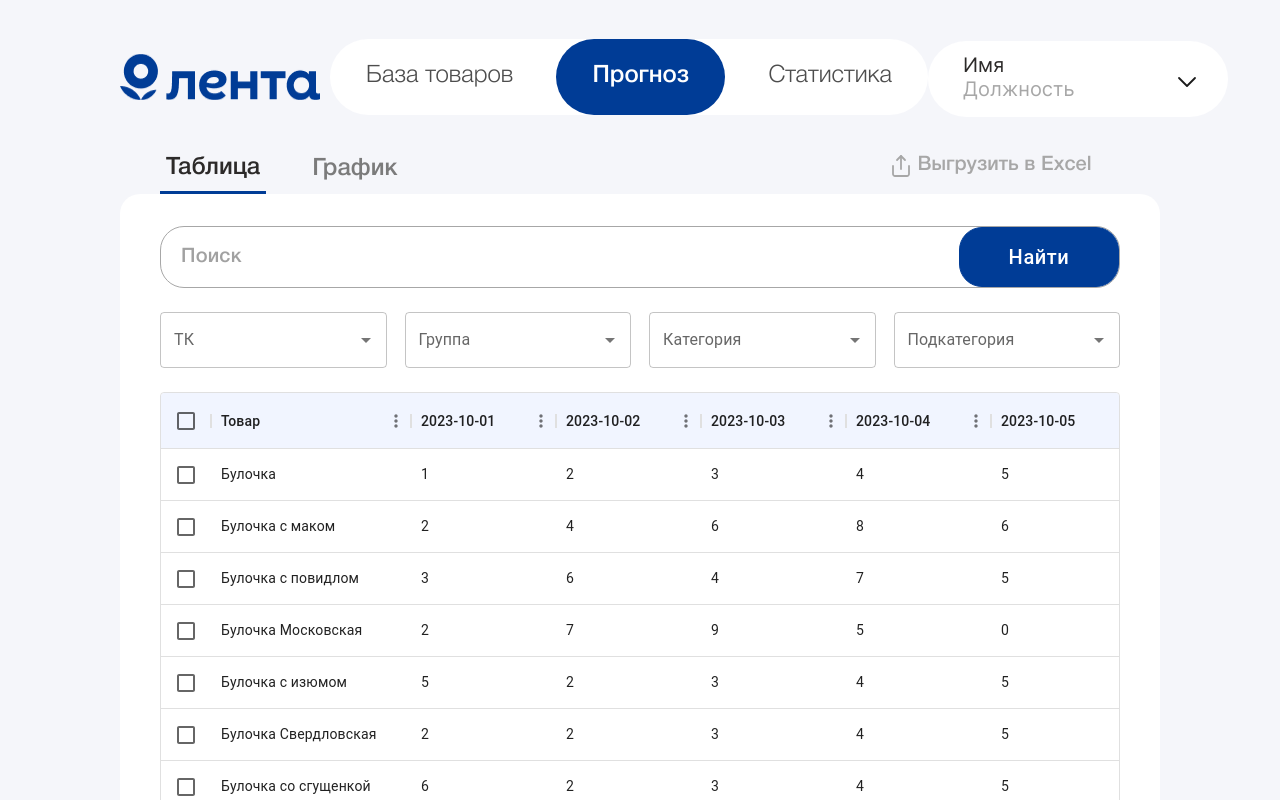
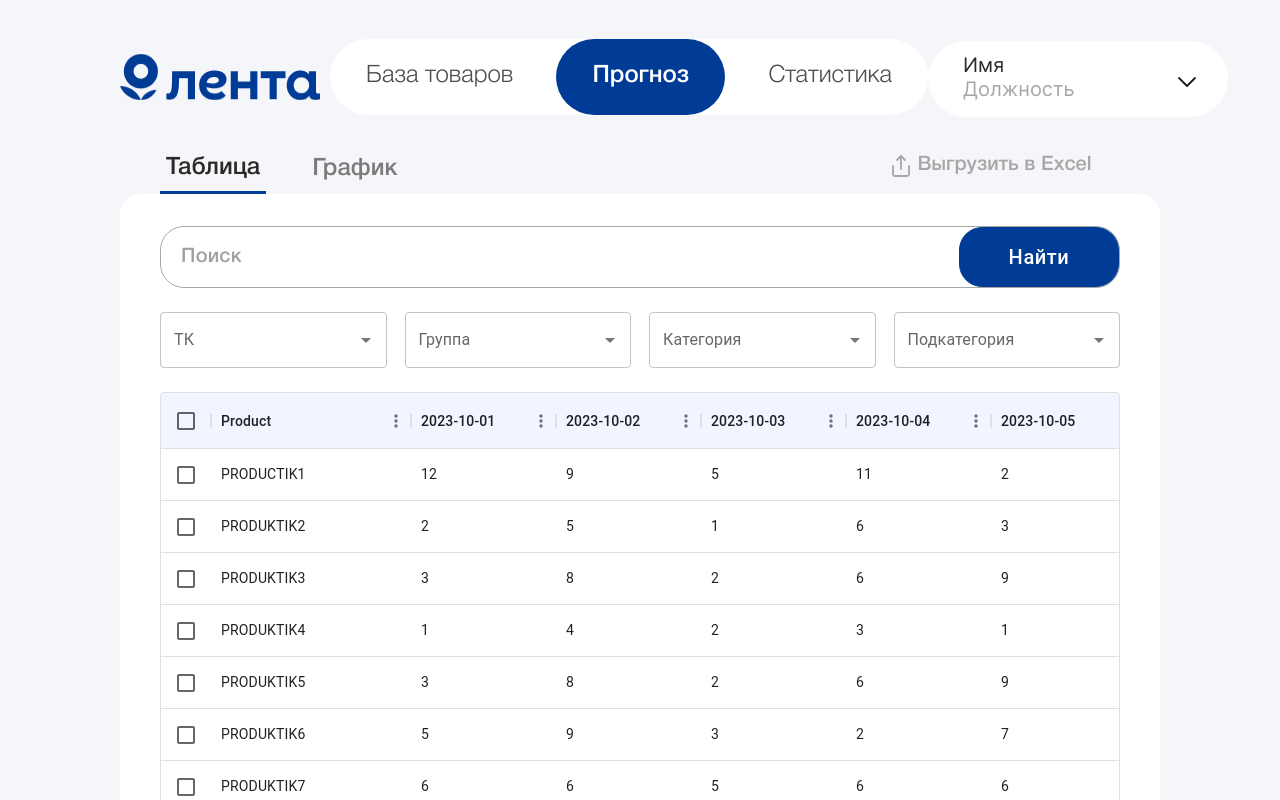
Before and after one commit to RomanKrasinskiy/demand-forecast-frontend, a React (Vite) app: page /forecast in a window 1280 px wide. Shown: the top 800 px of the page. Built offline with nearby package versions, Linux system fonts and the light colour scheme.

Commit message:
Forecast components refactored to transform forecast data from back-end into data grid and chart structures

```diff
--- a/src/components/Forecast/ForecastChart/ForecastChart.jsx
+++ b/src/components/Forecast/ForecastChart/ForecastChart.jsx
@@ -23,14 +23,60 @@ ChartJS.register(
 )
 
 const ForecastChart = () => {
-  // В табличке всегда всего одна колонка - с названием продукта.
-  const forecastChartColumns = [
-    { field: 'c1', headerName: 'Товар', width: '100%', headerClassName: 'header'},
-  ];
-  // Забираем наполнение таблицы
-  const forecastChartRows = useSelector(state => state.data.forecastChartRows);
+  // Забираем прогноз
+  const forecast = useSelector(state => state.data.forecast);
+
+  // ГРАФИК
+  // Функция трансформации данных с бэка в съедобный для ChartJS вид
+  function transformForecastChartData(initialArray) {
+    const labels = Object.keys(initialArray[0].forecast);
+    const datasets = [];
+
+    function generateColors(numColors) {
+      const colors = [];
+      const goldenAngle = 360 / 1.61803398875; // Golden angle in degrees
+      for (let i = 0; i < numColors; i++) {
+        const hue = (goldenAngle * i) % 360; // Generate a hue value
+        const color = `hsl(${hue}, 70%, 50%)`; // Convert to HSL color format
+        colors.push(color);
+      }
+      return colors;
+    }
+
+    const fixedColors = generateColors(initialArray.length);
+
+    initialArray.forEach((item, index) => {
+      const color = fixedColors[index];
+      const productData = {
+        label: item.product,
+        data: labels.map((date) => item.forecast[date]),
+        backgroundColor: color,
+        borderColor: color,
+        pointBorderColor: '#003C96',
+      };
+      datasets.push(productData);
+    });
+
+    return { labels, datasets };
+  }
+  // Трансформируем прогноз в дату для графика
+  const forecastChartData = transformForecastChartData(forecast);
+  // Определяем максимальное значение в датасетах для обозначеия границы графика по оси Y
+  function findMaxValueInDatasets(chartData) {
+    let maxValue = Number.MIN_SAFE_INTEGER;
+
+    chartData.datasets.forEach((dataset) => {
+      const maxInDataset = Math.max(...dataset.data);
+      if (maxInDataset > maxValue) {
+        maxValue = maxInDataset;
+      }
+    });
+
+    return maxValue;
+  }
+  // Записываем максимальное значение в переменную
+  const maxValue = findMaxValueInDatasets(forecastChartData);
   // Опции для графика
-  // const maxValue = подумать над формулой, которая считает максимальное значение по оси У;
   const options = {
     plugins: {
       legend: {
@@ -40,12 +86,29 @@ const ForecastChart = () => {
     scales: {
       y: {
         beginAtZero: true,
-        max: 20,
+        max: maxValue+2,
       }
     },
     responsive: true
   }
-  const forecastChartData = useSelector(state => state.data.forecastChartData);
+
+  // ТАБЛИЦА РЯДОМ С ГРАФИКОМ
+  // Функция трансформации данных с бэка в съедобный для Data Grid вид - строки
+  function transformForecastChartTableRows(initialArray) {
+    const finalArray = initialArray.map((item, index) => ({
+      id: index + 1,
+      c1: item.product,
+    }));
+
+    return finalArray;
+  }
+  // Трансформируем прогноз в строки
+  const forecastChartTableRowsDataGrid = transformForecastChartTableRows(forecast);
+  // В табличке всегда всего одна колонка - с названием продукта.
+  const forecastChartColumns = [
+    { field: 'c1', headerName: 'Товар', width: '100%', headerClassName: 'header'},
+  ];
+
   // контролируем выбранные ячейки
   const forecastRowSelection = useSelector(state => state.filter.productRowSelect);
 
@@ -62,7 +125,7 @@ const ForecastChart = () => {
       </div>
       <div className={ForecastChartCSS.table}>
         <DataGrid
-          rows={forecastChartRows}
+          rows={forecastChartTableRowsDataGrid}
           columns={forecastChartColumns}
           initialState={{
             pagination: { paginationModel: { pageSize: 9 }},
--- a/src/components/Forecast/ForecastTable/ForecastTable.jsx
+++ b/src/components/Forecast/ForecastTable/ForecastTable.jsx
@@ -7,13 +7,55 @@ const ForecastTable = () => {
   // контролируем выбранные ячейки
   const forecastRowSelection = useSelector(state => state.filter.productRowSelect);
 
-  // Забираем наполнение таблицы
-  const forecastTableColumns = useSelector(state => state.data.forecastTableColumns);
-  const forecastTableRows = useSelector(state => state.data.forecastTableRows);
+  // Забираем прогноз
+  const forecast = useSelector(state => state.data.forecast);
+
+  // Функция трансформации данных с бэка в съедобный для Data Grid вид - строки
+  function transformForecastTableRows(initialArray) {
+    const finalArray = initialArray.map((item, index) => {
+      const forecastValues = Object.values(item.forecast);
+
+      const transformedItem = {
+        id: index + 1,
+        c1: item.product,
+      };
+
+      for (let i = 0; i < forecastValues.length; i++) {
+        transformedItem[`c${i + 2}`] = forecastValues[i];
+      }
+
+      return transformedItem;
+    });
+
+    return finalArray;
+  }
+  // Трансформируем прогноз в строки
+  const forecastTableRowsDataGrid = transformForecastTableRows(forecast);
+
+  // Функция трансформации данных с бэка в съедобный для Data Grid вид - колонки
+  function transformForecastTableColumns(initialArray) {
+    const columns = [
+      { field: 'c1', headerName: 'Product', width: 200, headerClassName: 'header' },
+    ];
+
+    const forecastDates = Object.keys(initialArray[0].forecast);
+
+    forecastDates.forEach((date, index) => {
+      columns.push({
+        field: `c${index + 2}`,
+        headerName: date,
+        width: 145,
+        headerClassName: 'header',
+      });
+    });
+
+    return columns;
+  }
+  // Трансформируем прогноз в колонки
+  const forecastTableColumnsDataGrid = transformForecastTableColumns(forecast);
 
   // Создаём диспетчер
   const dispatch = useDispatch();
-
 
   return (
     <div className={ForecastTableCSS.table}>
@@ -26,8 +68,8 @@ const ForecastTable = () => {
             backgroundColor: '#F1F5FF',
           },
         }}
-        rows={forecastTableRows}
-        columns={forecastTableColumns}
+        rows={forecastTableRowsDataGrid}
+        columns={forecastTableColumnsDataGrid}
         initialState={{
           pagination: { paginationModel: { pageSize: 10 }},
         }}
--- a/src/components/store/dataSlice.js
+++ b/src/components/store/dataSlice.js
@@ -124,103 +124,332 @@ export const dataSlice = createSlice({
       { id: 14, c1: 'Реутов, Юбилейный 2А', c2: 'Мучное изделие', c3: 'Штучная продукция', c4: 'Жареная выпечка', c5: 'Чебурек'},
       { id: 15, c1: 'Реутов, Юбилейный 2А', c2: 'Овощи', c3: 'Весовая продукция', c4: 'Капуста', c5: 'Брокколи'},
     ],
-    forecastTableRows:[
-      { id: 1, c1: 'Булочка', c2: 1, c3: 2, c4: 3, c5: 4, c6: 5, c7: 6, c8: 7, c9: 8, c10: 9, c11: 10, c12: 9, c13: 8, c14: 7, c15: 6},
-      { id: 2, c1: 'Булочка с маком', c2: 2, c3: 4, c4: 6, c5: 8, c6: 6, c7: 4, c8: 6, c9: 8, c10: 4, c11: 2, c12: 10, c13: 6, c14: 4, c15: 8},
-      { id: 3, c1: 'Булочка с повидлом', c2: 3, c3: 6, c4: 4, c5: 7, c6: 5, c7: 8, c8: 9, c9: 3, c10: 5, c11: 14, c12: 12, c13: 10, c14: 8, c15: 7},
-      { id: 4, c1: 'Булочка Московская', c2: 2, c3: 7, c4: 9, c5: 5, c6: 0, c7: 2, c8: 8, c9: 8, c10: 4, c11: 1, c12: 9, c13: 7, c14: 1, c15: 6},
-      { id: 5, c1: 'Булочка с изюмом', c2: 5, c3: 2, c4: 3, c5: 4, c6: 5, c7: 6, c8: 7, c9: 8, c10: 9, c11: 10, c12: 9, c13: 8, c14: 7, c15: 6},
-      { id: 6, c1: 'Булочка Свердловская', c2: 2, c3: 2, c4: 3, c5: 4, c6: 5, c7: 6, c8: 7, c9: 8, c10: 9, c11: 10, c12: 9, c13: 8, c14: 7, c15: 6},
-      { id: 7, c1: 'Булочка со сгущенкой', c2: 6, c3: 2, c4: 3, c5: 4, c6: 5, c7: 6, c8: 7, c9: 8, c10: 9, c11: 10, c12: 9, c13: 8, c14: 7, c15: 6},
-      { id: 8, c1: 'Булочка с творогом', c2: 3, c3: 2, c4: 3, c5: 4, c6: 5, c7: 6, c8: 7, c9: 8, c10: 9, c11: 10, c12: 9, c13: 8, c14: 7, c15: 6},
-      { id: 9, c1: 'Слойка с ветчиной', c2: 7, c3: 2, c4: 3, c5: 4, c6: 5, c7: 6, c8: 7, c9: 8, c10: 9, c11: 10, c12: 9, c13: 8, c14: 7, c15: 6},
-      { id: 10, c1: 'Слойка с сыром', c2: 9, c3: 3, c4: 2, c5: 3, c6: 8, c7: 4, c8: 6, c9: 2, c10: 6, c11: 4, c12: 3, c13: 3, c14: 8, c15: 3},
-      { id: 11, c1: 'Слойка с джемом', c2: 3, c3: 1, c4: 4, c5: 1, c6: 5, c7: 9, c8: 2, c9: 6, c10: 5, c11: 3, c12: 5, c13: 8, c14: 9, c15: 7},
-      { id: 12, c1: 'Хачапури', c2: 8, c3: 2, c4: 3, c5: 4, c6: 5, c7: 6, c8: 7, c9: 8, c10: 9, c11: 10, c12: 9, c13: 8, c14: 7, c15: 6},
-      { id: 13, c1: 'Беляш', c2: 7, c3: 2, c4: 3, c5: 4, c6: 5, c7: 6, c8: 7, c9: 8, c10: 9, c11: 10, c12: 9, c13: 8, c14: 7, c15: 6},
-      { id: 14, c1: 'Чебурек', c2: 4, c3: 2, c4: 3, c5: 4, c6: 5, c7: 6, c8: 7, c9: 8, c10: 9, c11: 10, c12: 9, c13: 8, c14: 7, c15: 6},
-      { id: 15, c1: 'Брокколи', c2: 0, c3: 0, c4: 1, c5: 0, c6: 2, c7: 0, c8: 1, c9: 0, c10: 1, c11: 0, c12: 0, c13: 2, c14: 0, c15: 1},
-    ],
-    forecastTableColumns: [
-      { field: 'c1', headerName: 'Товар', width: 200, headerClassName: 'header'},
-      { field: 'c2', headerName: '2023-10-01', width: 145, headerClassName: 'header' },
-      { field: 'c3', headerName: '2023-10-02', width: 145, headerClassName: 'header' },
-      { field: 'c4', headerName: '2023-10-03', width: 145, headerClassName: 'header' },
-      { field: 'c5', headerName: '2023-10-04', width: 145, headerClassName: 'header' },
-      { field: 'c6', headerName: '2023-10-05', width: 145, headerClassName: 'header' },
-      { field: 'c7', headerName: '2023-10-06', width: 145, headerClassName: 'header' },
-      { field: 'c8', headerName: '2023-10-07', width: 145, headerClassName: 'header' },
-      { field: 'c9', headerName: '2023-10-08', width: 145, headerClassName: 'header' },
-      { field: 'c10', headerName: '2023-10-09', width: 145, headerClassName: 'header' },
-      { field: 'c11', headerName: '2023-10-10', width: 145, headerClassName: 'header' },
-      { field: 'c12', headerName: '2023-10-11', width: 145, headerClassName: 'header' },
-      { field: 'c13', headerName: '2023-10-12', width: 145, headerClassName: 'header' },
-      { field: 'c14', headerName: '2023-10-13', width: 145, headerClassName: 'header' },
-      { field: 'c15', headerName: '2023-10-14', width: 145, headerClassName: 'header' },
-    ],
-    forecastChartRows: [
-      { id: 1, c1: 'Булочка'},
-      { id: 2, c1: 'Булочка с маком'},
-      { id: 3, c1: 'Булочка с повидлом'},
-      { id: 4, c1: 'Булочка Московская'},
-      { id: 5, c1: 'Булочка с изюмом'},
-      { id: 6, c1: 'Булочка Свердловская'},
-      { id: 7, c1: 'Булочка со сгущенкой'},
-      { id: 8, c1: 'Булочка с творогом'},
-      { id: 9, c1: 'Слойка с ветчиной'},
-      { id: 10, c1: 'Слойка с сыром'},
-      { id: 11, c1: 'Слойка с джемом'},
-      { id: 12, c1: 'Хачапури'},
-      { id: 13, c1: 'Беляш'},
-      { id: 14, c1: 'Чебурек'},
-      { id: 15, c1: 'Брокколи'},
-    ],
-    forecastChartData: {
-      labels: ['2023-10-01', '2023-10-02', '2023-10-03', '2023-10-04', '2023-10-05', '2023-10-06', '2023-10-07', '2023-10-08', '2023-10-09', '2023-10-10', '2023-10-11', '2023-10-12', '2023-10-13', '2023-10-14'],
-      datasets: [
+
+    forecast: [
       {
-          label: 'Булочка с маком',
-          data: [ 3, 1, 4, 1, 5, 9, 2, 6, 5, 3, 5, 8, 9, 7 ],
-          backgroundColor: 'black',
-          borderColor: 'black',
-          pointBorderColor: '#003C96',
+          "store": "MAGAZ",
+          "product": "PRODUCTIK1",
+          "forecast_date": "2023-09-30",
+          "forecast": {
+              "2023-10-01": 12,
+              "2023-10-02": 9,
+              "2023-10-03": 5,
+              "2023-10-04": 11,
+              "2023-10-05": 2,
+              "2023-10-06": 3,
+              "2023-10-07": 1,
+              "2023-10-08": 4,
+              "2023-10-09": 1,
+              "2023-10-10": 5,
+              "2023-10-11": 9,
+              "2023-10-12": 6,
+              "2023-10-13": 7,
+              "2023-10-14": 2,
+          }
       },
       {
-          label: 'Чебурек',
-          data: [ 9, 3, 2, 3, 8, 4, 6, 2, 6, 4, 3, 3, 8, 3 ],
-          backgroundColor: '#FFB900',
-          borderColor: '#FFB900',
-          pointBorderColor: '#003C96',
+          "store": "MAGAZ",
+          "product": "PRODUKTIK2",
+          "forecast_date": "2023-09-30",
+          "forecast": {
+            "2023-10-01": 2,
+            "2023-10-02": 5,
+            "2023-10-03": 1,
+            "2023-10-04": 6,
+            "2023-10-05": 3,
+            "2023-10-06": 9,
+            "2023-10-07": 2,
+            "2023-10-08": 8,
+            "2023-10-09": 10,
+            "2023-10-10": 13,
+            "2023-10-11": 3,
+            "2023-10-12": 7,
+            "2023-10-13": 5,
+            "2023-10-14": 1,
+          }
       },
       {
-          label: 'Слойка с ветчиной',
-          data: [ 2, 7, 9, 5, 0, 2, 8, 8, 4, 1, 9, 7, 1, 6 ],
-          backgroundColor: '#D17CCB',
-          borderColor: '#D17CCB',
-          pointBorderColor: '#003C96',
+        "store": "MAGAZ",
+        "product": "PRODUKTIK3",
+        "forecast_date": "2023-09-30",
+        "forecast": {
+          "2023-10-01": 3,
+          "2023-10-02": 8,
+          "2023-10-03": 2,
+          "2023-10-04": 6,
+          "2023-10-05": 9,
+          "2023-10-06": 17,
+          "2023-10-07": 15,
+          "2023-10-08": 4,
+          "2023-10-09": 11,
+          "2023-10-10": 12,
+          "2023-10-11": 5,
+          "2023-10-12": 8,
+          "2023-10-13": 2,
+          "2023-10-14": 0,
+        }
       },
       {
-          label: 'Бородинский хлеб',
-          data: [ 9, 3, 9, 9, 3, 7, 5, 1, 0, 5, 8, 2, 0, 9 ],
-          backgroundColor: 'brown',
-          borderColor: 'brown',
-          pointBorderColor: '#003C96',
+        "store": "MAGAZ",
+        "product": "PRODUKTIK4",
+        "forecast_date": "2023-09-30",
+        "forecast": {
+          "2023-10-01": 1,
+          "2023-10-02": 4,
+          "2023-10-03": 2,
+          "2023-10-04": 3,
+          "2023-10-05": 1,
+          "2023-10-06": 3,
+          "2023-10-07": 7,
+          "2023-10-08": 3,
+          "2023-10-09": 1,
+          "2023-10-10": 3,
+          "2023-10-11": 9,
+          "2023-10-12": 3,
+          "2023-10-13": 3,
+          "2023-10-14": 5,
+        }
       },
       {
-          label: 'Броколли',
-          data: [ 7, 4, 9, 4, 4, 5, 9, 2, 3, 0, 7, 8, 1, 6 ],
-          backgroundColor: '#007841',
-          borderColor: '#007841',
-          pointBorderColor: '#003C96',
-        }
-      ]
+        "store": "MAGAZ",
+        "product": "PRODUKTIK5",
+        "forecast_date": "2023-09-30",
+        "forecast": {
+          "2023-10-01": 3,
+          "2023-10-02": 8,
+          "2023-10-03": 2,
+          "2023-10-04": 6,
+          "2023-10-05": 9,
+          "2023-10-06": 17,
+          "2023-10-07": 15,
+          "2023-10-08": 4,
+          "2023-10-09": 11,
+          "2023-10-10": 12,
+          "2023-10-11": 5,
+          "2023-10-12": 8,
+          "2023-10-13": 2,
+          "2023-10-14": 0,
         }
       },
+      {
+        "store": "MAGAZ",
+        "product": "PRODUKTIK6",
+        "forecast_date": "2023-09-30",
+        "forecast": {
+          "2023-10-01": 5,
+          "2023-10-02": 9,
+          "2023-10-03": 3,
+          "2023-10-04": 2,
+          "2023-10-05": 7,
+          "2023-10-06": 16,
+          "2023-10-07": 18,
+          "2023-10-08": 2,
+          "2023-10-09": 15,
+          "2023-10-10": 14,
+          "2023-10-11": 9,
+          "2023-10-12": 10,
+          "2023-10-13": 16,
+          "2023-10-14": 7,
+        }
+      },
+      {
+        "store": "MAGAZ",
+        "product": "PRODUKTIK7",
+        "forecast_date": "2023-09-30",
+        "forecast": {
+          "2023-10-01": 6,
+          "2023-10-02": 6,
+          "2023-10-03": 5,
+          "2023-10-04": 6,
+          "2023-10-05": 6,
+          "2023-10-06": 9,
+          "2023-10-07": 6,
+          "2023-10-08": 6,
+          "2023-10-09": 8,
+          "2023-10-10": 3,
+          "2023-10-11": 6,
+          "2023-10-12": 6,
+          "2023-10-13": 2,
+          "2023-10-14": 6,
+        }
+      },
+      {
+        "store": "MAGAZ",
+        "product": "PRODUKTIK8",
+        "forecast_date": "2023-09-30",
+        "forecast": {
+          "2023-10-01": 7,
+          "2023-10-02": 4,
+          "2023-10-03": 3,
+          "2023-10-04": 2,
+          "2023-10-05": 1,
+          "2023-10-06": 0,
+          "2023-10-07": 0,
+          "2023-10-08": 0,
+          "2023-10-09": 2,
+          "2023-10-10": 5,
+          "2023-10-11": 9,
+          "2023-10-12": 11,
+          "2023-10-13": 16,
+          "2023-10-14": 19,
+        }
+      },
+      {
+        "store": "MAGAZ",
+        "product": "PRODUKTIK9",
+        "forecast_date": "2023-09-30",
+        "forecast": {
+          "2023-10-01": 8,
+          "2023-10-02": 8,
+          "2023-10-03": 8,
+          "2023-10-04": 6,
+          "2023-10-05": 8,
+          "2023-10-06": 8,
+          "2023-10-07": 14,
+          "2023-10-08": 17,
+          "2023-10-09": 12,
+          "2023-10-10": 12,
+          "2023-10-11": 8,
+          "2023-10-12": 8,
+          "2023-10-13": 9,
+          "2023-10-14": 17,
+        }
+      },
+      {
+        "store": "MAGAZ",
+        "product": "PRODUKTIK10",
+        "forecast_date": "2023-09-30",
+        "forecast": {
+          "2023-10-01": 9,
+          "2023-10-02": 11,
+          "2023-10-03": 15,
+          "2023-10-04": 12,
+          "2023-10-05": 16,
+          "2023-10-06": 18,
+          "2023-10-07": 14,
+          "2023-10-08": 11,
+          "2023-10-09": 10,
+          "2023-10-10": 15,
+          "2023-10-11": 15,
+          "2023-10-12": 18,
+          "2023-10-13": 12,
+          "2023-10-14": 10,
+        }
+      },
+      {
+        "store": "MAGAZ",
+        "product": "PRODUKTIK11",
+        "forecast_date": "2023-09-30",
+        "forecast": {
+          "2023-10-01": 10,
+          "2023-10-02": 2,
+          "2023-10-03": 3,
+          "2023-10-04": 5,
+          "2023-10-05": 5,
+          "2023-10-06": 11,
+          "2023-10-07": 13,
+          "2023-10-08": 8,
+          "2023-10-09": 7,
+          "2023-10-10": 9,
+          "2023-10-11": 8,
+          "2023-10-12": 4,
+          "2023-10-13": 4,
+          "2023-10-14": 1,
+        }
+      },
+      {
+        "store": "MAGAZ",
+        "product": "PRODUKTIK12",
+        "forecast_date": "2023-09-30",
+        "forecast": {
+          "2023-10-01": 11,
+          "2023-10-02": 9,
+          "2023-10-03": 7,
+          "2023-10-04": 19,
+          "2023-10-05": 19,
+          "2023-10-06": 16,
+          "2023-10-07": 12,
+          "2023-10-08": 19,
+          "2023-10-09": 10,
+          "2023-10-10": 5,
+          "2023-10-11": 2,
+          "2023-10-12": 0,
+          "2023-10-13": 0,
+          "2023-10-14": 11,
+        }
+      },
+      {
+        "store": "MAGAZ",
+        "product": "PRODUKTIK13",
+        "forecast_date": "2023-09-30",
+        "forecast": {
+          "2023-10-01": 12,
+          "2023-10-02": 10,
+          "2023-10-03": 8,
+          "2023-10-04": 7,
+          "2023-10-05": 6,
+          "2023-10-06": 4,
+          "2023-10-07": 2,
+          "2023-10-08": 3,
+          "2023-10-09": 5,
+          "2023-10-10": 7,
+          "2023-10-11": 6,
+          "2023-10-12": 5,
+          "2023-10-13": 1,
+          "2023-10-14": 4,
+        }
+      },
+      {
+        "store": "MAGAZ",
+        "product": "PRODUKTIK14",
+        "forecast_date": "2023-09-30",
+        "forecast": {
+          "2023-10-01": 13,
+          "2023-10-02": 12,
+          "2023-10-03": 13,
+          "2023-10-04": 12,
+          "2023-10-05": 13,
+          "2023-10-06": 12,
+          "2023-10-07": 13,
+          "2023-10-08": 12,
+          "2023-10-09": 11,
+          "2023-10-10": 13,
+          "2023-10-11": 10,
+          "2023-10-12": 6,
+          "2023-10-13": 5,
+          "2023-10-14": 7,
+        }
+      },
+      {
+        "store": "MAGAZ",
+        "product": "PRODUKTIK15",
+        "forecast_date": "2023-09-30",
+        "forecast": {
+          "2023-10-01": 14,
+          "2023-10-02": 10,
+          "2023-10-03": 0,
+          "2023-10-04": 1,
+          "2023-10-05": 2,
+          "2023-10-06": 14,
+          "2023-10-07": 3,
+          "2023-10-08": 5,
+          "2023-10-09": 6,
+          "2023-10-10": 14,
+          "2023-10-11": 10,
+          "2023-10-12": 0,
+          "2023-10-13": 1,
+          "2023-10-14": 2,
+        }
+      },
+    ],
+  },
   reducers: {
-    // здесь пропишем все нужные действия со стейтами
+    setNewForecast(state, action) {
+      state.forecast = action.payload
+    },
   }
 })
 
-// export const { тут будут экшены из reducers } = dataSlice.actions;
+export const { setNewForecast } = dataSlice.actions;
 
 export default dataSlice.reducer;
```
Also changed, not shown: src/components/Forecast/Forecast.jsx (+0 -12 lines), src/components/Forecast/forcastAdapter.js (deleted, +0 -62 lines). Lines whose indentation alone changed are shown as unchanged.
